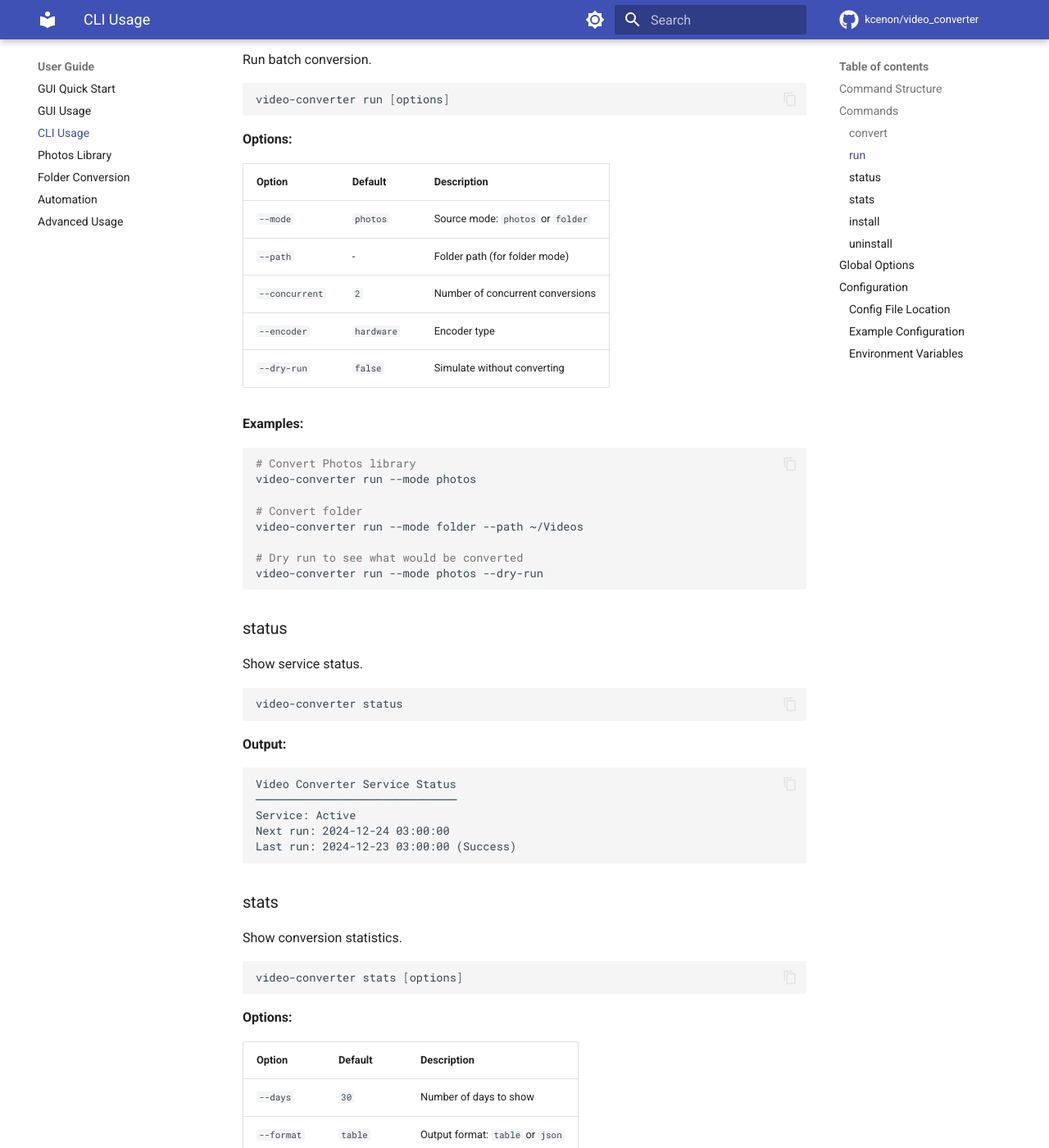
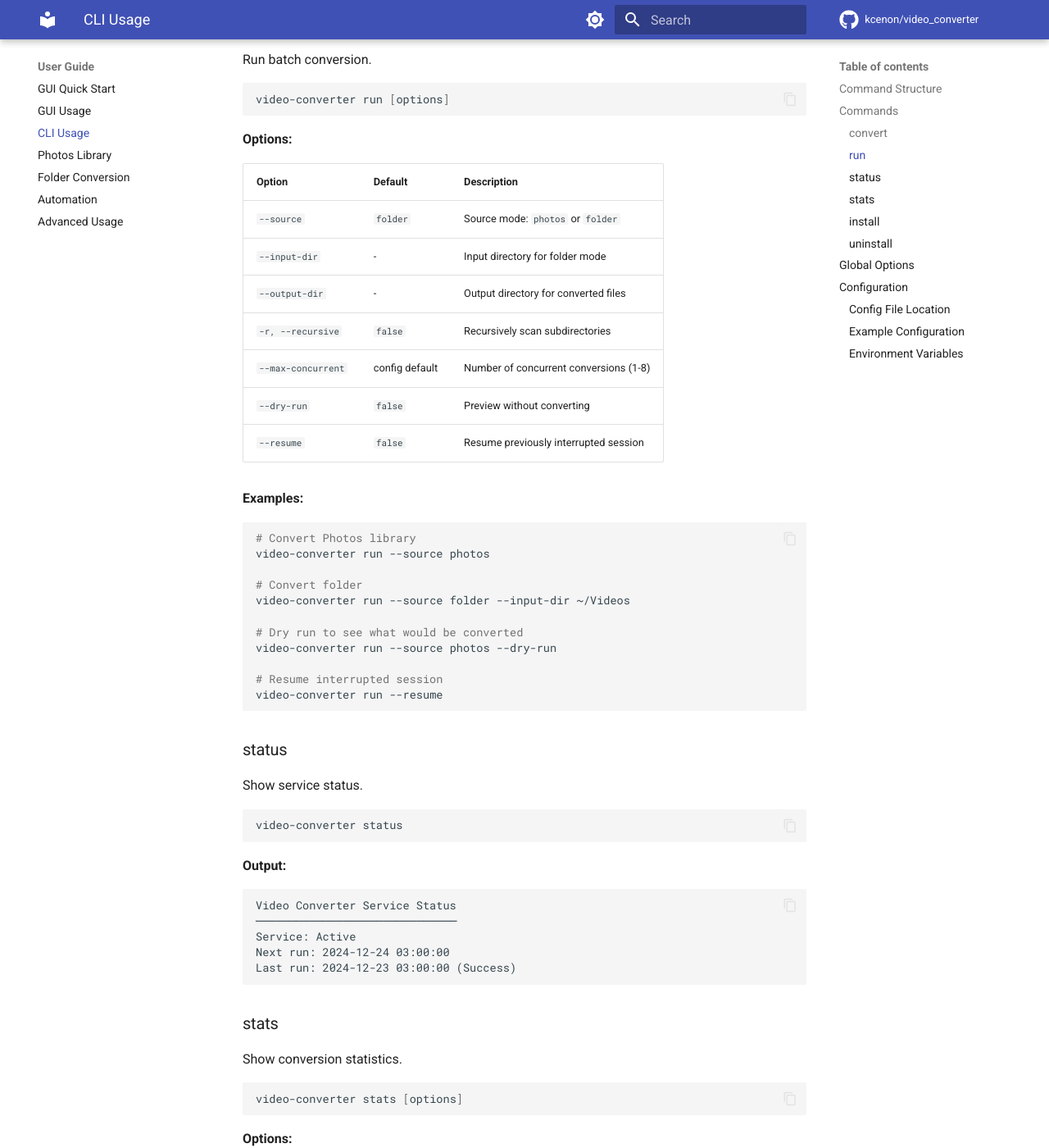
Before and after one commit to kcenon/video_converter, an MkDocs documentation site: the page built from docs/guides/cli-usage.md, in a window 1280 px wide and 1400 px high, scrolled down 1199 px. Shown: the whole window at 82% size. Built offline with MkDocs 1.6.1 and Material for MkDocs 9.7.7, drawn with Linux system fonts in a browser that asks for light colours; comment, search, counter and statistics services are not loaded; the version menu is left out.

Commit message:
docs: fix run command option names
- Change --mode to --source for source selection
- Change --path to --input-dir
- Change --concurrent to --max-concurrent
- Change --album to --albums (comma-separated)
- Change --exclude-album to --exclude-albums
- Change --from/--to to --from-date/--to-date

Fixes #213

````diff
--- a/docs/guides/cli-usage.md
+++ b/docs/guides/cli-usage.md
@@ -53,23 +53,28 @@ video-converter run [options]
 
 | Option | Default | Description |
 |--------|---------|-------------|
-| `--mode` | `photos` | Source mode: `photos` or `folder` |
-| `--path` | - | Folder path (for folder mode) |
-| `--concurrent` | `2` | Number of concurrent conversions |
-| `--encoder` | `hardware` | Encoder type |
-| `--dry-run` | `false` | Simulate without converting |
+| `--source` | `folder` | Source mode: `photos` or `folder` |
+| `--input-dir` | - | Input directory for folder mode |
+| `--output-dir` | - | Output directory for converted files |
+| `-r, --recursive` | `false` | Recursively scan subdirectories |
+| `--max-concurrent` | config default | Number of concurrent conversions (1-8) |
+| `--dry-run` | `false` | Preview without converting |
+| `--resume` | `false` | Resume previously interrupted session |
 
 **Examples:**
 
 ```bash
 # Convert Photos library
-video-converter run --mode photos
+video-converter run --source photos
 
 # Convert folder
-video-converter run --mode folder --path ~/Videos
+video-converter run --source folder --input-dir ~/Videos
 
 # Dry run to see what would be converted
-video-converter run --mode photos --dry-run
+video-converter run --source photos --dry-run
+
+# Resume interrupted session
+video-converter run --resume
 ```
 
 ### status
````
Also changed, not shown: docs/examples/photos.md (+3 -9 lines), docs/guides/photos-workflow.md (+4 -4 lines).
